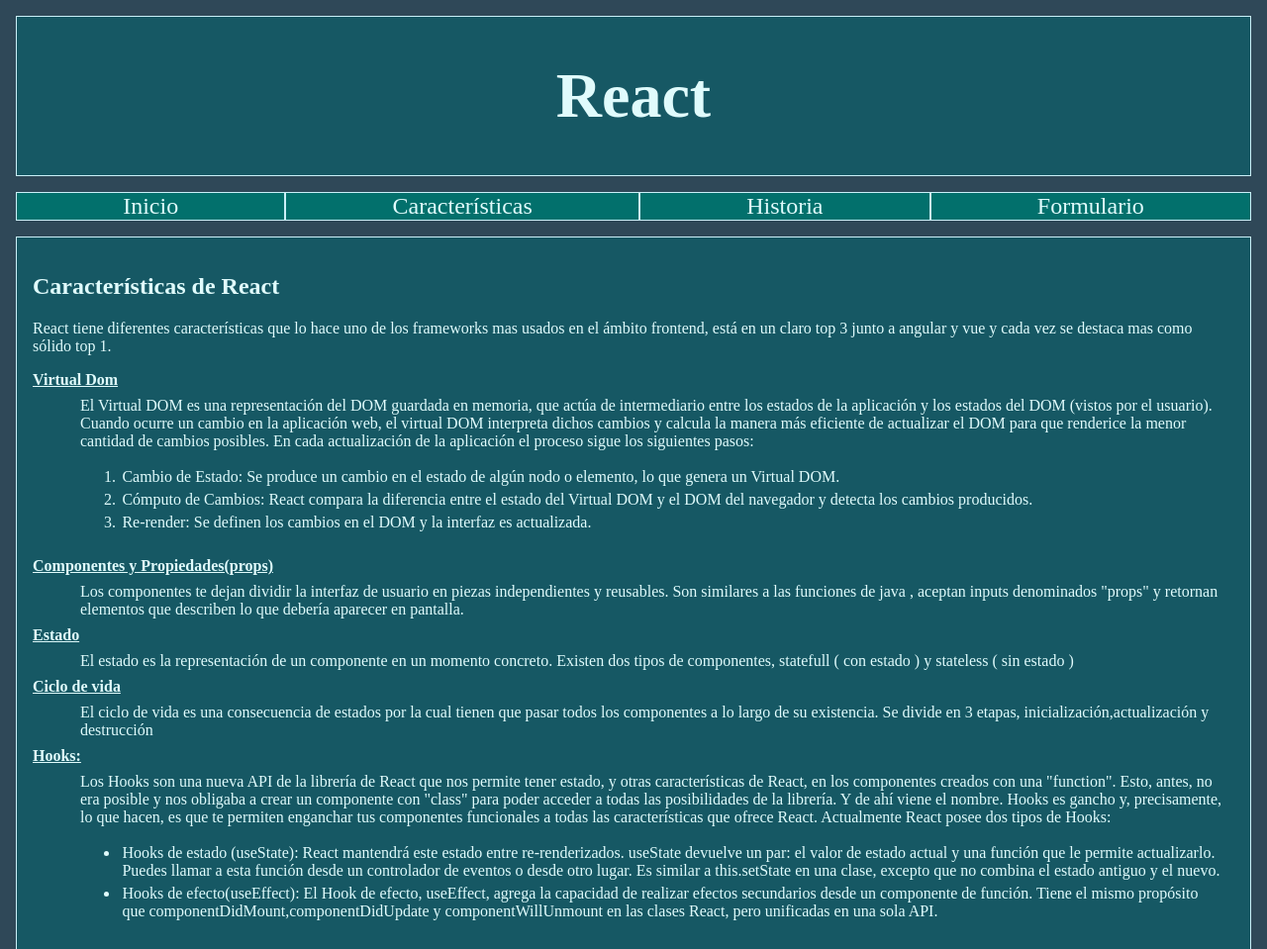
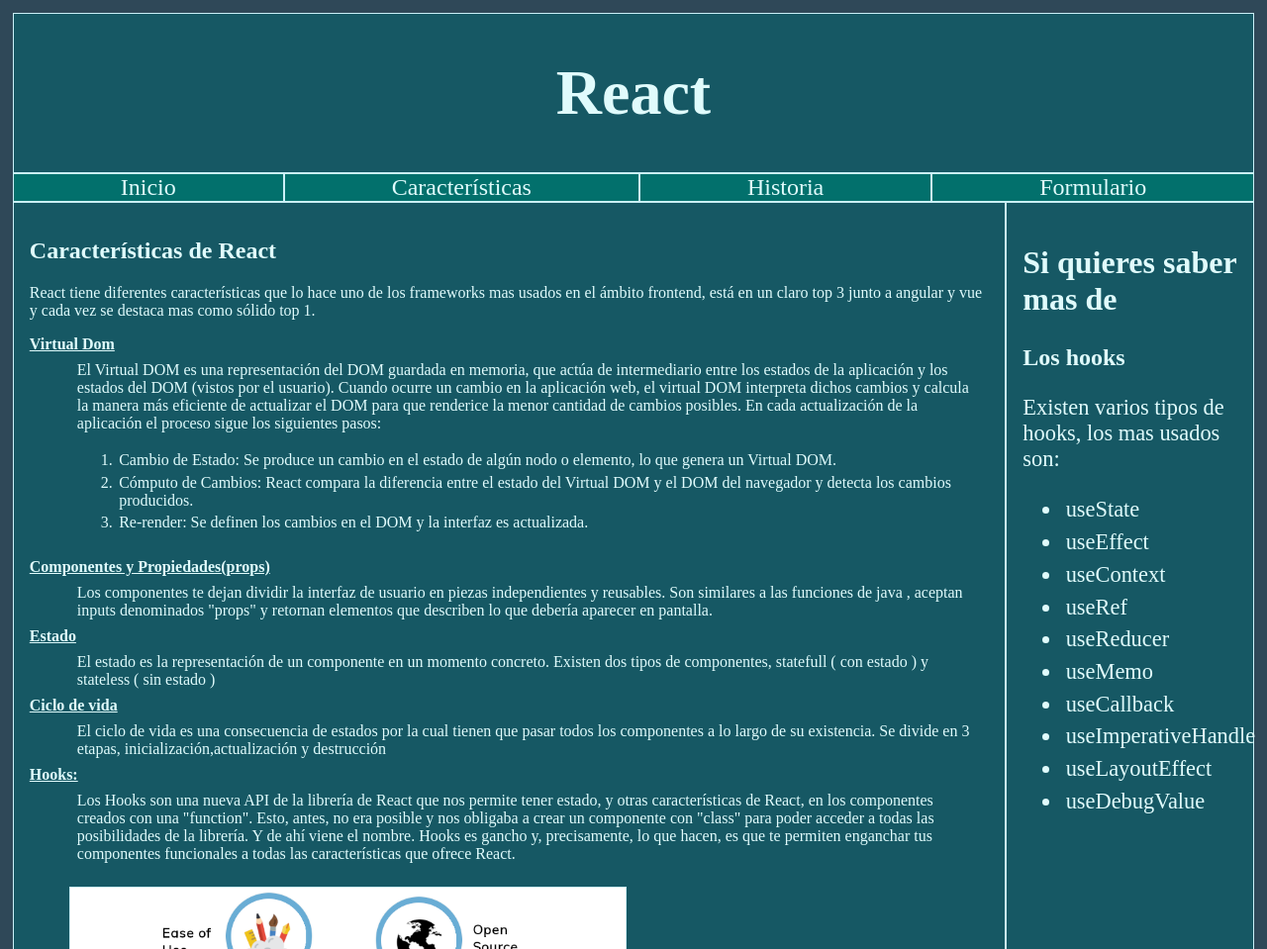
Before and after one commit to Trogui/Sew1Testing, a plain HTML site: page caracteristicas.html in a window 1280 px wide. Shown: the top 959 px of the page at 99% size. Drawn offline with Linux system fonts and the light colour scheme.

Commit message:
Commit casi final

```diff
--- a/caracteristicas.html
+++ b/caracteristicas.html
@@ -36,36 +36,78 @@
       <a href="formulario.html">Formulario</a>
     </nav>
 
-
+    <aside>
+      <h2> Si quieres saber mas de</h2>
+      <h3>Los hooks </h3>
+      <p>
+        Existen varios tipos de hooks, los mas usados son:
+      </p>
+      <ul>
+        <li>
+          useState
+        </li>
+        <li>
+          useEffect
+        </li>
+        <li>
+          useContext
+        </li>
+        <li>
+          useRef
+        </li>
+        <li>
+          useReducer
+        </li>
+        <li>
+          useMemo
+        </li>
+        <li>
+          useCallback
+        </li>
+        <li>
+          useImperativeHandle
+        </li>
+        <li>
+          useLayoutEffect
+        </li>
+        <li>
+          useDebugValue
+        </li>
+      </ul>
+    </aside>
 
     <main>
       <h2>Características de React</h2>
       <p>
         React tiene diferentes características que lo hace uno de los frameworks
-      mas usados en el ámbito frontend, está en un claro top 3 junto a angular y
-      vue y cada vez se destaca mas como sólido top 1.
+        mas usados en el ámbito frontend, está en un claro top 3 junto a angular
+        y vue y cada vez se destaca mas como sólido top 1.
       </p>
 
       <dl>
         <dt>
-        <a href="https://es.reactjs.org/docs/faq-internals.html">Virtual Dom</a> </dt>
+          <a href="https://es.reactjs.org/docs/faq-internals.html"
+            >Virtual Dom</a
+          >
+        </dt>
         <dd>
           El Virtual DOM es una representación del DOM guardada en memoria, que
-        actúa de intermediario entre los estados de la aplicación y los estados
-        del DOM (vistos por el usuario). Cuando ocurre un cambio en la
+          actúa de intermediario entre los estados de la aplicación y los
+          estados del DOM (vistos por el usuario). Cuando ocurre un cambio en la
           aplicación web, el virtual DOM interpreta dichos cambios y calcula la
           manera más eficiente de actualizar el DOM para que renderice la menor
-        cantidad de cambios posibles. En cada actualización de la
-        aplicación el proceso sigue los siguientes pasos:
+          cantidad de cambios posibles. En cada actualización de la aplicación
+          el proceso sigue los siguientes pasos:
 
           <ol>
             <li>
-            Cambio de Estado: Se produce un cambio en el estado de algún nodo o
-            elemento, lo que genera un Virtual DOM.
+              Cambio de Estado: Se produce un cambio en el estado de algún nodo
+              o elemento, lo que genera un Virtual DOM.
             </li>
             <li>
-            Cómputo de Cambios: React compara la diferencia entre el estado del
-            Virtual DOM y el DOM del navegador y detecta los cambios producidos.
+              Cómputo de Cambios: React compara la diferencia entre el estado
+              del Virtual DOM y el DOM del navegador y detecta los cambios
+              producidos.
             </li>
             <li>
               Re-render: Se definen los cambios en el DOM y la interfaz es
@@ -75,81 +117,57 @@
         </dd>
         <dt>
           <a href="https://es.reactjs.org/docs/components-and-props.html"
-          >Componentes y Propiedades(props)</a><dt>
+            >Componentes y Propiedades(props)</a
+          >
+        </dt>
+
         <dd>
           Los componentes te dejan dividir la interfaz de usuario en piezas
           independientes y reusables. Son similares a las funciones de java ,
-        aceptan inputs denominados "props" y retornan elementos que describen lo
-        que debería aparecer en pantalla.</dd>
+          aceptan inputs denominados "props" y retornan elementos que describen
+          lo que debería aparecer en pantalla.
+        </dd>
 
         <dt>
-        <a href="https://es.reactjs.org/docs/faq-state.html"> Estado </a> </dt>
-        <dd> El
-        estado es la representación de un componente en un momento concreto.
-        Existen dos tipos de componentes, statefull ( con estado ) y stateless (
-        sin estado )
+          <a href="https://es.reactjs.org/docs/faq-state.html"> Estado </a>
+        </dt>
+        <dd>
+          El estado es la representación de un componente en un momento
+          concreto. Existen dos tipos de componentes, statefull ( con estado ) y
+          stateless ( sin estado )
         </dd>
         <dt>
           <a href="https://es.reactjs.org/docs/state-and-lifecycle.html"
-          >Ciclo de vida</a> </dt>
+            >Ciclo de vida</a
+          >
+        </dt>
         <dd>
           El ciclo de vida es una consecuencia de estados por la cual tienen que
-        pasar todos los componentes a lo largo de su existencia. Se divide en 3
-        etapas, inicialización,actualización y destrucción
+          pasar todos los componentes a lo largo de su existencia. Se divide en
+          3 etapas, inicialización,actualización y destrucción
         </dd>
         <dt>
-        <a href="https://es.reactjs.org/docs/hooks-intro.html">Hooks: </a> </dt>
+          <a href="https://es.reactjs.org/docs/hooks-intro.html">Hooks: </a>
+        </dt>
         <dd>
           Los Hooks son una nueva API de la librería de React que nos permite
           tener estado, y otras características de React, en los componentes
-        creados con una "function". Esto, antes, no era posible y nos obligaba a
-        crear un componente con "class" para poder acceder a todas las
-        posibilidades de la librería. Y de ahí viene el nombre. Hooks es gancho
-        y, precisamente, lo que hacen, es que te permiten enganchar tus
+          creados con una "function". Esto, antes, no era posible y nos obligaba
+          a crear un componente con "class" para poder acceder a todas las
+          posibilidades de la librería. Y de ahí viene el nombre. Hooks es
+          gancho y, precisamente, lo que hacen, es que te permiten enganchar tus
           componentes funcionales a todas las características que ofrece React.
-        Actualmente React posee dos tipos de Hooks:
-
-        <ul>
-          <li>
-            Hooks de estado (useState): React mantendrá este estado entre
-            re-renderizados. useState devuelve un par: el valor de estado actual
-            y una función que le permite actualizarlo. Puedes llamar a esta
-            función desde un controlador de eventos o desde otro lugar. Es
-            similar a this.setState en una clase, excepto que no combina el
-            estado antiguo y el nuevo.
-          </li>
-
-          <li>
-            Hooks de efecto(useEffect): El Hook de efecto, useEffect, agrega la
-            capacidad de realizar efectos secundarios desde un componente de
-            función. Tiene el mismo propósito que
-            componentDidMount,componentDidUpdate y componentWillUnmount en las
-            clases React, pero unificadas en una sola API.
-          </li>
-        </ul>
         </dd>
       </dl>
 
       <figure>
-      <img alt="Imagen que contiene las características principales de React" src="multimedia/img/features.png" />
-      <figcaption> Ventajas de React</figcaption>
+        <img
+          alt="Imagen que contiene las características principales de React"
+          src="multimedia/img/features.png"
+        />
+        <figcaption>Ventajas de React</figcaption>
       </figure>
-
     </main>
-
-  <!-- <aside>
-    <p>
-      Lorem Ipsum is simply dummy text of the printing and typesetting
-      industry. Lorem Ipsum has been the industry's standard dummy text ever
-      since the 1500s, when an unknown printer took a galley of type and
-      scrambled it to make a type specimen book. It has survived not only five
-      centuries, but also the leap into electronic typesetting, remaining
-      essentially unchanged. It was popularised in the 1960s with the release
-      of Letraset sheets containing Lorem Ipsum passages, and more recently
-      with desktop publishing software like Aldus PageMaker including versions
-      of Lorem Ipsum.
-    </p>
-  </aside> -->
 
     <footer>
       <p>© 2022 Alberto Guerra Rodas</p>
--- a/estilos/estilos.css
+++ b/estilos/estilos.css
@@ -27,8 +27,16 @@ aside, header, main {
   background-color: #165864;
 }
 
-aside p {
-  font-size: 1.3em;
+aside p, aside li {
+  font-size: 1.4em;
+}
+
+aside h3 {
+  font-size: 1.5em;
+}
+
+aside h2 {
+  font-size: 2em;
 }
 
 
--- a/estilos/layout.css
+++ b/estilos/layout.css
@@ -12,6 +12,9 @@ nav {
 main {
   grid-area: main;
 }
+aside {
+  grid-area: right;
+}
 footer {
   grid-area: footer;
 }
@@ -22,18 +25,20 @@ a {
 body {
   display: grid;
 
+  grid-template-columns: 20% 20% 20% 20% 20%;
   grid-template-areas:
     "header header header header header"
     "menu menu menu menu menu"
-    "main main main main main"
-    "main main main main main"
-    "main main main main main"
-    "main main main main main"
-    "main main main main main"
+    "main main main main right"
+    "main main main main right"
+    "main main main main right"
+    "main main main main right"
+    "main main main main right"
     "footer footer footer footer footer";
 
-  gap: 1em;
-  margin: 1em;
+
+  margin: 1%;
+
 }
 
 nav {
@@ -69,6 +74,10 @@ aside, footer, td, main, section{
   padding: 1em;
 }
 
+video, img {
+  max-width: 100%;
+}
+
 
 footer {
   display: flex;
@@ -79,3 +88,10 @@ footer {
 td {
   padding: 1em;
 }
+
+textarea{
+  min-width: 40%;
+  min-height: 10em;
+  max-width: 100%;
+  max-height: 30em;
+}
```
Also changed, not shown: formulario.html (+38 -19 lines), index.html (+42 -32 lines), versiones.html (+18 -20 lines). Lines whose indentation alone changed are shown as unchanged.
